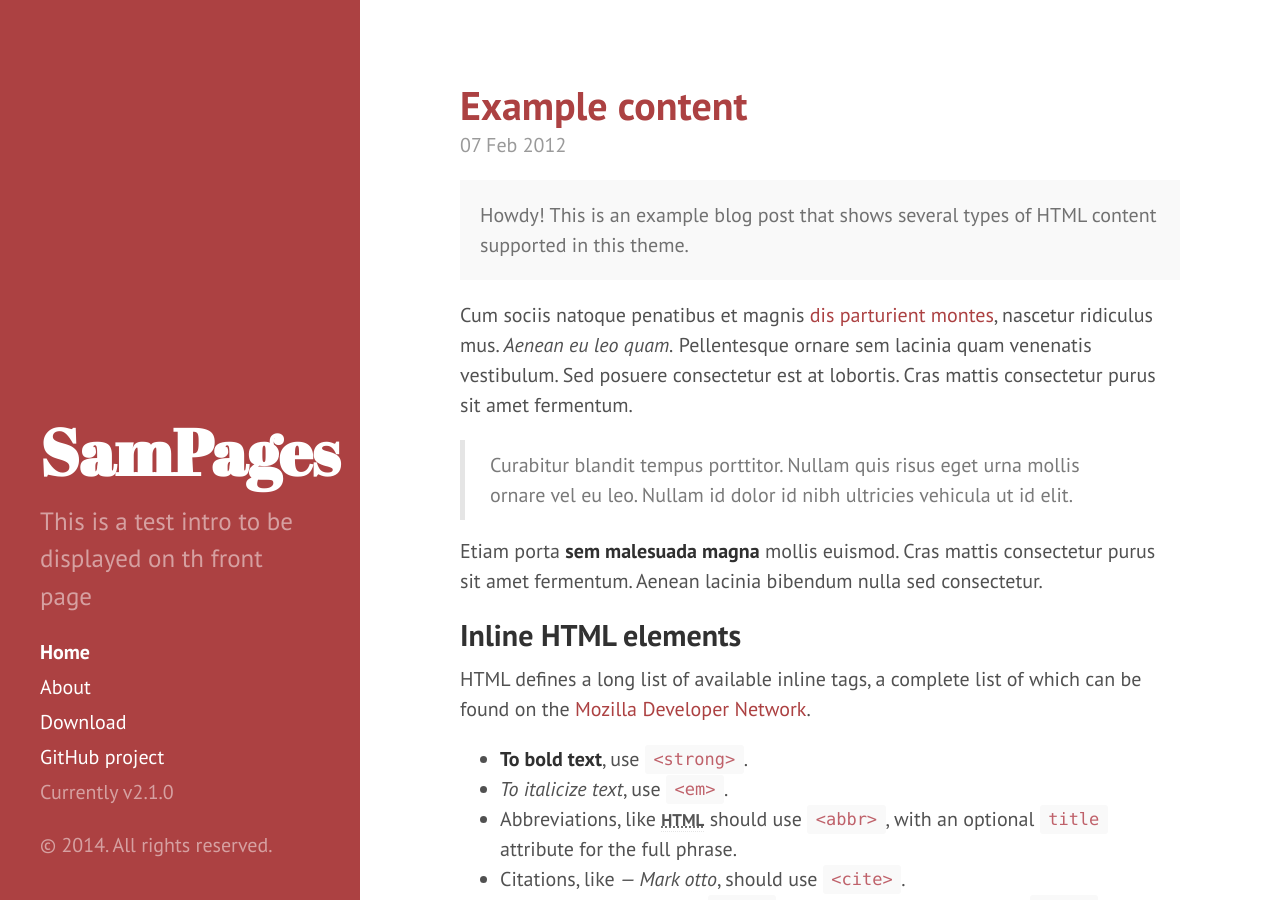
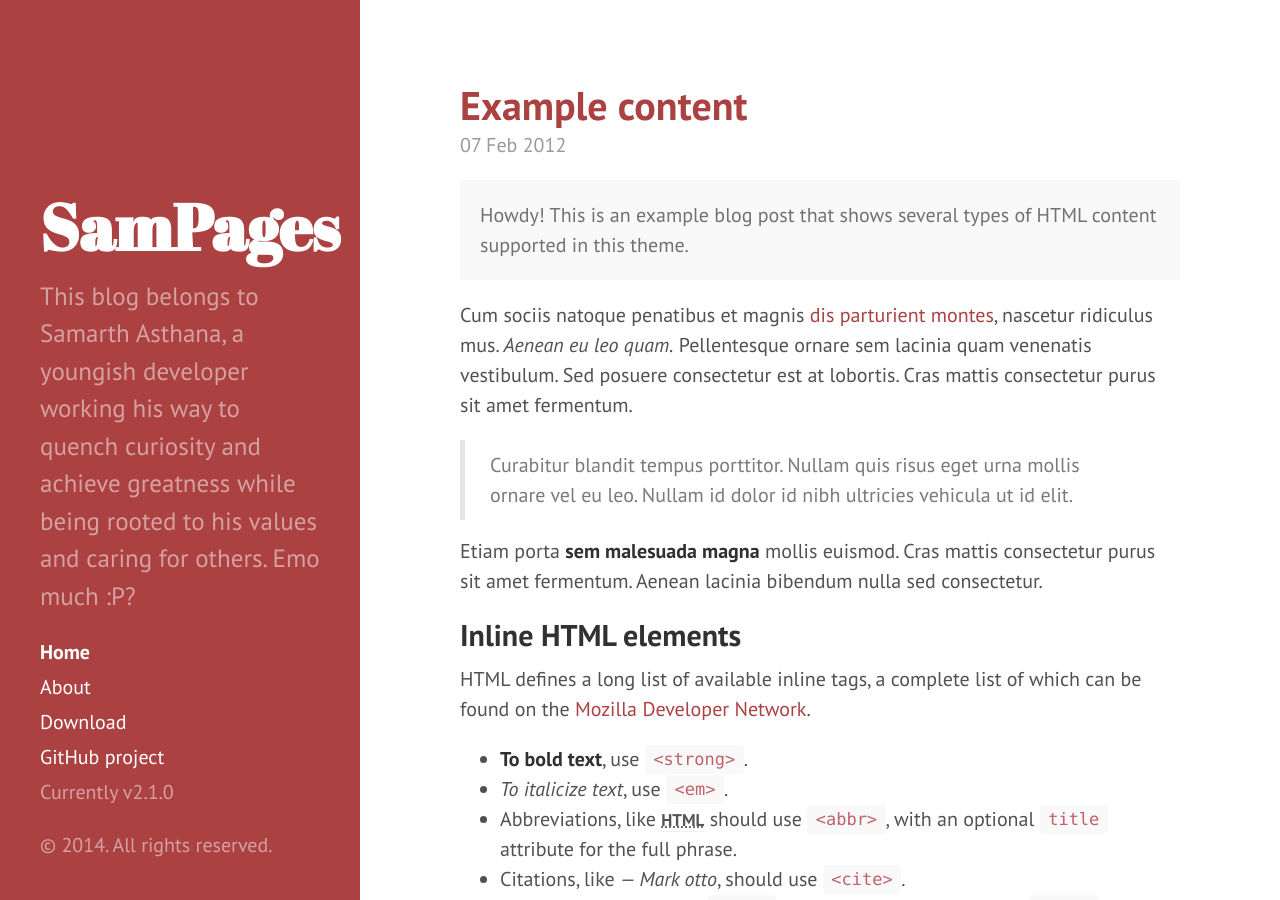
Before and after one commit to samarthasthana/samarthasthana.github.com, a Jekyll site: the page built from index.html, in a window 1280 px wide and 900 px high. Built offline with Jekyll 4.4.1, drawn with Linux system fonts in a browser that asks for light colours; Markdown is read by kramdown in place of the engine named in the settings; the list of posts is cut into pages by our own code.

```diff
--- a/_config.yml
+++ b/_config.yml
@@ -9,7 +9,7 @@ relative_permalinks: true
 # Setup
 title:            SamPages
 tagline:          'A personal Blog'
-description:      'This is a test intro to be displayed on th front page'
+description:      'This blog belongs to Samarth Asthana, a youngish developer working his way to quench curiosity and achieve greatness while being rooted to his values and caring for others. Emo much :P?'
 url:              http://samarthasthana.github.io
 baseurl:          /
 
```
Also changed, not shown: 8 other files.
